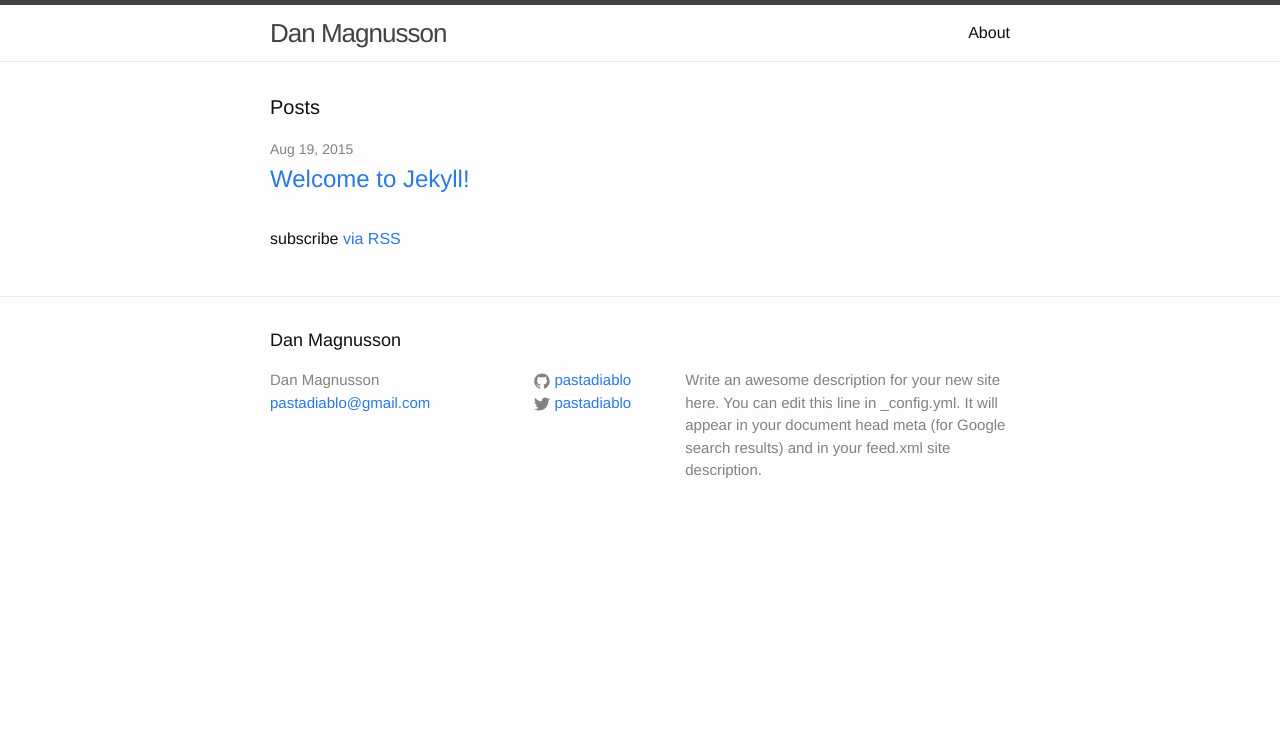
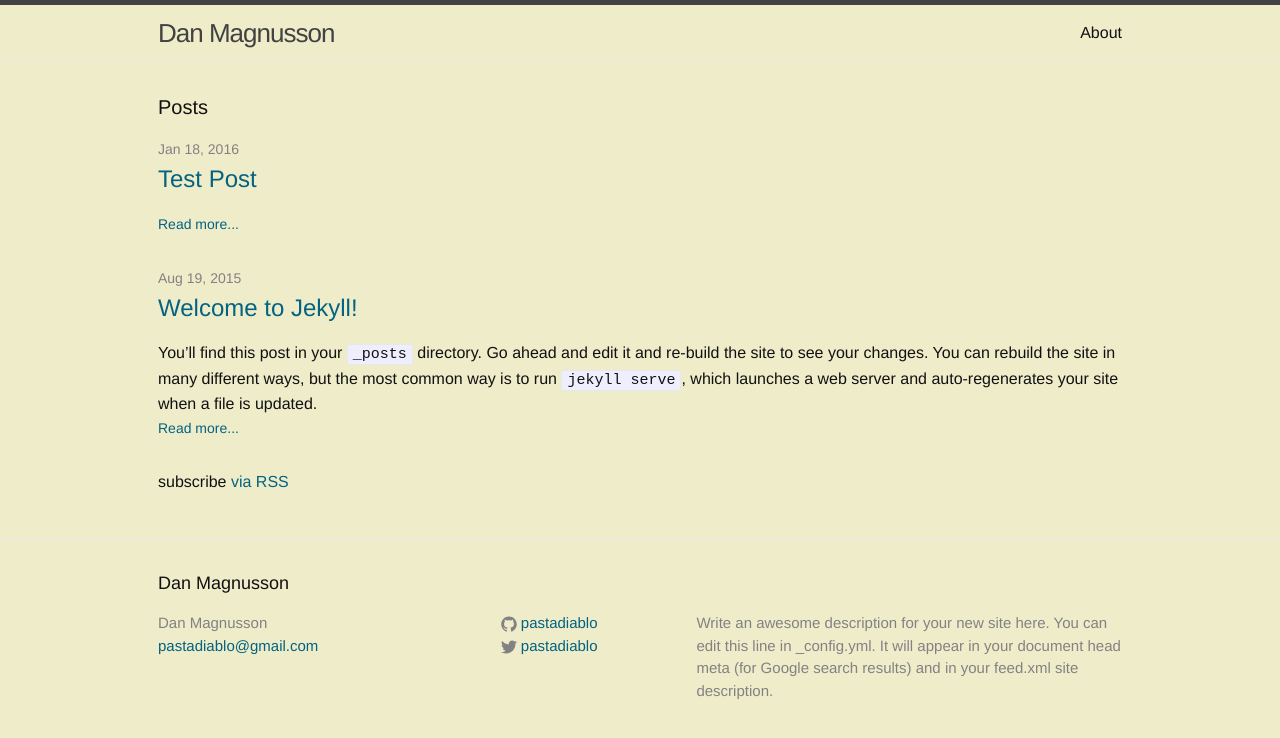
Before and after one commit to pastadiablo/pastadiablo.github.io, a Jekyll site: the page built from index.html, in a window 1280 px wide. Shown: the top 738 px of the page. Built offline with Jekyll 4.4.1, drawn with Linux system fonts in a browser that asks for light colours.

Commit message:
Minor edits to familiarize with the Jekyll setup.

```diff
--- /dev/null
+++ b/_posts/2016-01-18-test-post.markdown
@@ -0,0 +1,6 @@
+---
+layout: post
+title:  "Test Post"
+date:   2016-01-18 20:25:10
+categories: jekyll test counterstrike
+---
--- a/_sass/_base.scss
+++ b/_sass/_base.scss
@@ -93,7 +93,7 @@ a {
     text-decoration: none;
 
     &:visited {
-        color: darken($brand-color, 15%);
+        color: #002f2f;//darken($brand-color, 15%);
     }
 
     &:hover {
--- a/_sass/_layout.scss
+++ b/_sass/_layout.scss
@@ -175,6 +175,10 @@
 
     > li {
         margin-bottom: $spacing-unit;
+
+        > p {
+            margin-bottom: 0px;
+        }
     }
 }
 
@@ -186,6 +190,11 @@
 .post-link {
     display: block;
     font-size: 24px;
+}
+
+.post-read-more {
+    font-size: $small-font-size;
+    margin-bottom: 15px;
 }
 
 
--- a/css/main.scss
+++ b/css/main.scss
@@ -14,18 +14,18 @@ $base-line-height: 1.5;
 $spacing-unit:     30px;
 
 $text-color:       #111;
-$background-color: #fdfdfd;
-$brand-color:      #2a7ae2;
+$background-color: #efecca;
+$brand-color:      #046380;
 
 $grey-color:       #828282;
 $grey-color-light: lighten($grey-color, 40%);
 $grey-color-dark:  darken($grey-color, 25%);
 
 // Width of the content area
-$content-width:    800px;
+$content-width:    1024px;
 
-$on-palm:          600px;
-$on-laptop:        800px;
+$on-palm:          832px;
+$on-laptop:        1024px;
 
 
 
--- a/index.html
+++ b/index.html
@@ -12,8 +12,12 @@ layout: default
         <span class="post-meta">{{ post.date | date: "%b %-d, %Y" }}</span>
 
         <h2>
-          <a class="post-link" href="{{ post.url | prepend: site.baseurl }}">{{ post.title }}</a>
+            <a class="post-link" href="{{ post.url | prepend: site.baseurl }}">{{ post.title }}</a>
         </h2>
+
+        {{ post.excerpt }}
+        <a class="post-read-more" href="{{ post.url | prepend: site.baseurl }}">Read more...</a>
+
       </li>
     {% endfor %}
   </ul>
```
Also changed, not shown: 1 other file.
